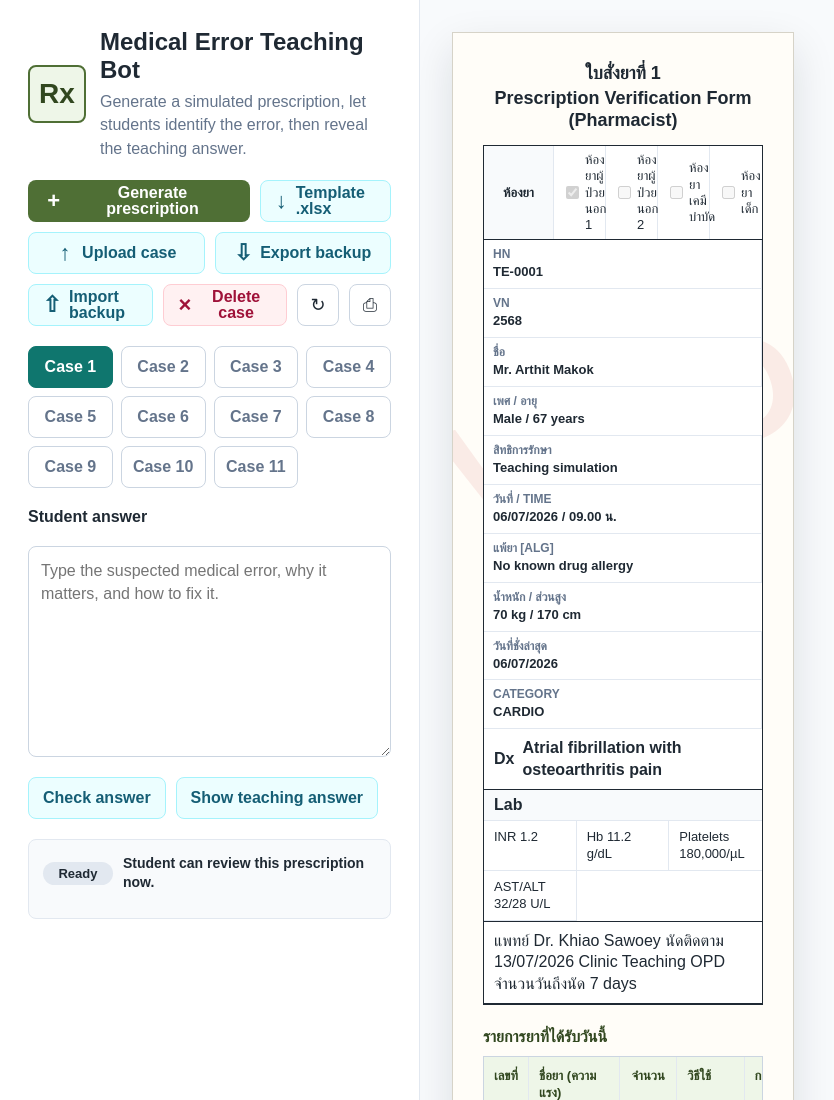
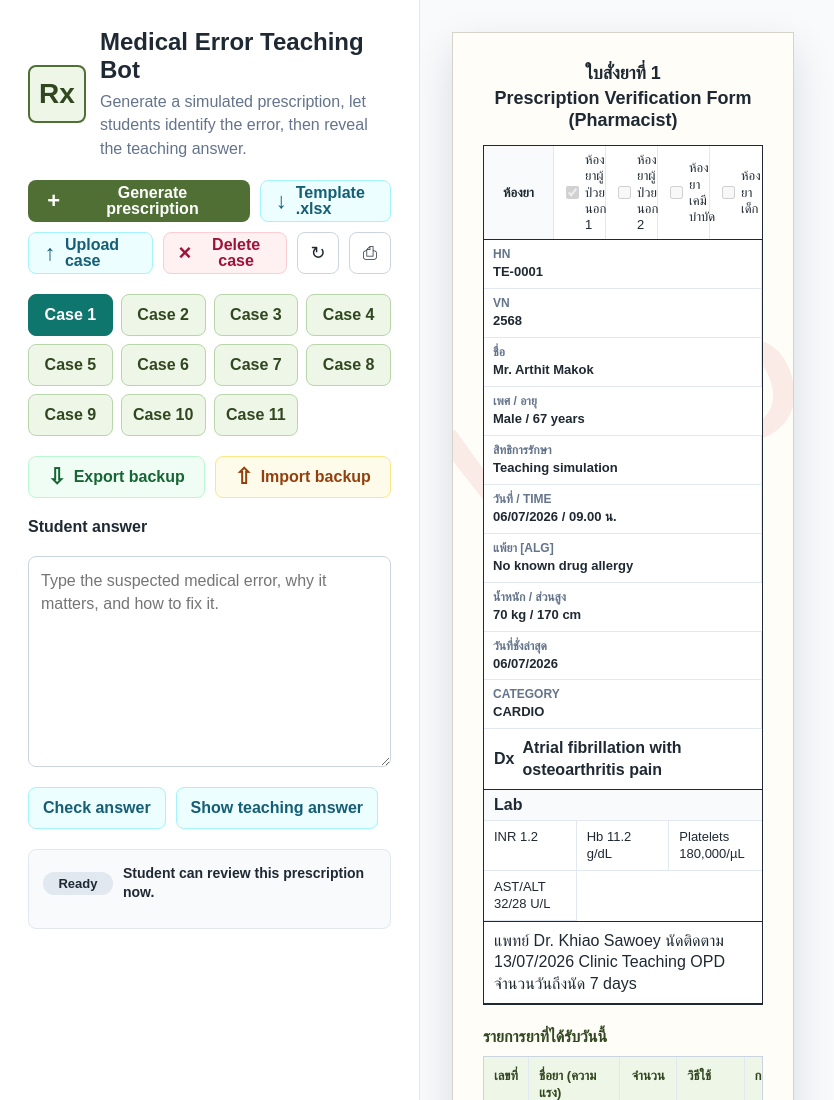
Before and after one commit to NarainritKaruna/medication-error-bot, a plain HTML site: page index.html in a window 1280 px wide. Shown: the top 1100 px of the page, without its empty margins (0-834 px from the left). Drawn offline with Linux system fonts and the light colour scheme.

Commit message:
Style standard and uploaded case controls

```diff
--- a/app.js
+++ b/app.js
@@ -721,7 +721,9 @@ function renderCase(index) {
 function updateCaseButtons() {
   caseStrip.innerHTML = cases.map((item, index) => {
     const active = index === currentIndex ? " active" : "";
-    return `<button class="case-pill${active}" type="button" data-index="${index}" aria-label="Open case ${index + 1}">Case ${index + 1}</button>`;
+    const caseType = customCaseIds.has(item.id) ? "uploaded-case" : "standard-case";
+    const caseLabel = customCaseIds.has(item.id) ? "uploaded" : "standard";
+    return `<button class="case-pill ${caseType}${active}" type="button" data-index="${index}" aria-label="Open ${caseLabel} case ${index + 1}">Case ${index + 1}</button>`;
   }).join("");
 }
 
--- a/index.html
+++ b/index.html
@@ -32,14 +32,6 @@
             <span class="button-icon" aria-hidden="true">↑</span>
             Upload case
           </label>
-          <button id="exportBackupBtn" class="secondary-button backup-button" type="button">
-            <span class="button-icon" aria-hidden="true">⇩</span>
-            Export backup
-          </button>
-          <label id="importBackupBtn" class="secondary-button file-button" for="backupImportInput">
-            <span class="button-icon" aria-hidden="true">⇧</span>
-            Import backup
-          </label>
           <button id="deleteCaseBtn" class="danger-button" type="button">
             <span class="button-icon" aria-hidden="true">×</span>
             Delete case
@@ -55,6 +47,16 @@
         </div>
 
         <div class="case-strip" id="caseStrip" aria-label="Case selection"></div>
+        <div class="backup-actions" aria-label="Backup controls">
+          <button id="exportBackupBtn" class="backup-export-button" type="button">
+            <span class="button-icon" aria-hidden="true">⇩</span>
+            Export backup
+          </button>
+          <label id="importBackupBtn" class="backup-import-button" for="backupImportInput">
+            <span class="button-icon" aria-hidden="true">⇧</span>
+            Import backup
+          </label>
+        </div>
 
         <label class="answer-label" for="studentAnswer">Student answer</label>
         <textarea id="studentAnswer" rows="8" placeholder="Type the suspected medical error, why it matters, and how to fix it."></textarea>
@@ -163,6 +165,6 @@
     </main>
 
     <script src="https://cdn.jsdelivr.net/npm/xlsx@0.18.5/dist/xlsx.full.min.js"></script>
-    <script src="app.js?v=20260706-backup-tools"></script>
+    <script src="app.js?v=20260706-case-colors"></script>
   </body>
 </html>
--- a/styles.css
+++ b/styles.css
@@ -30,13 +30,17 @@ body {
 button,
 textarea,
 .file-button,
-.link-button {
+.link-button,
+.backup-export-button,
+.backup-import-button {
   font: inherit;
 }
 
 button,
 .file-button,
-.link-button {
+.link-button,
+.backup-export-button,
+.backup-import-button {
   cursor: pointer;
 }
 
@@ -104,6 +108,8 @@ h1 {
 .primary-button,
 .secondary-button,
 .danger-button,
+.backup-export-button,
+.backup-import-button,
 .icon-button,
 .case-pill {
   border: 1px solid transparent;
@@ -159,6 +165,28 @@ h1 {
   font-weight: 700;
 }
 
+.backup-export-button,
+.backup-import-button {
+  display: inline-flex;
+  align-items: center;
+  justify-content: center;
+  gap: 8px;
+  padding: 0 14px;
+  font-weight: 700;
+}
+
+.backup-export-button {
+  background: #f0fdf4;
+  color: #166534;
+  border-color: #bbf7d0;
+}
+
+.backup-import-button {
+  background: #fffbeb;
+  color: #92400e;
+  border-color: #fde68a;
+}
+
 .icon-button {
   display: inline-flex;
   align-items: center;
@@ -187,14 +215,15 @@ h1 {
 }
 
 .file-button,
-.danger-button,
-.backup-button {
+.danger-button {
   flex: 1 1 124px;
 }
 
 .primary-button:focus-visible,
 .secondary-button:focus-visible,
 .danger-button:focus-visible,
+.backup-export-button:focus-visible,
+.backup-import-button:focus-visible,
 .icon-button:focus-visible,
 .case-pill:focus-visible,
 textarea:focus-visible {
@@ -208,18 +237,39 @@ textarea:focus-visible {
   gap: 8px;
 }
 
+.backup-actions {
+  display: grid;
+  grid-template-columns: repeat(2, minmax(0, 1fr));
+  gap: 10px;
+}
+
 .case-pill {
   padding: 0 6px;
-  background: white;
-  border-color: var(--line);
-  color: var(--muted);
   font-weight: 700;
 }
 
-.case-pill.active {
+.case-pill.standard-case {
+  background: #eef6e8;
+  border-color: #b8d6aa;
+  color: var(--olive-dark);
+}
+
+.case-pill.uploaded-case {
+  background: #fff7ed;
+  border-color: #fed7aa;
+  color: #9a3412;
+}
+
+.case-pill.standard-case.active {
   color: white;
   background: var(--teal);
   border-color: var(--teal);
+}
+
+.case-pill.uploaded-case.active {
+  color: white;
+  background: var(--amber);
+  border-color: var(--amber);
 }
 
 .answer-label {
```
